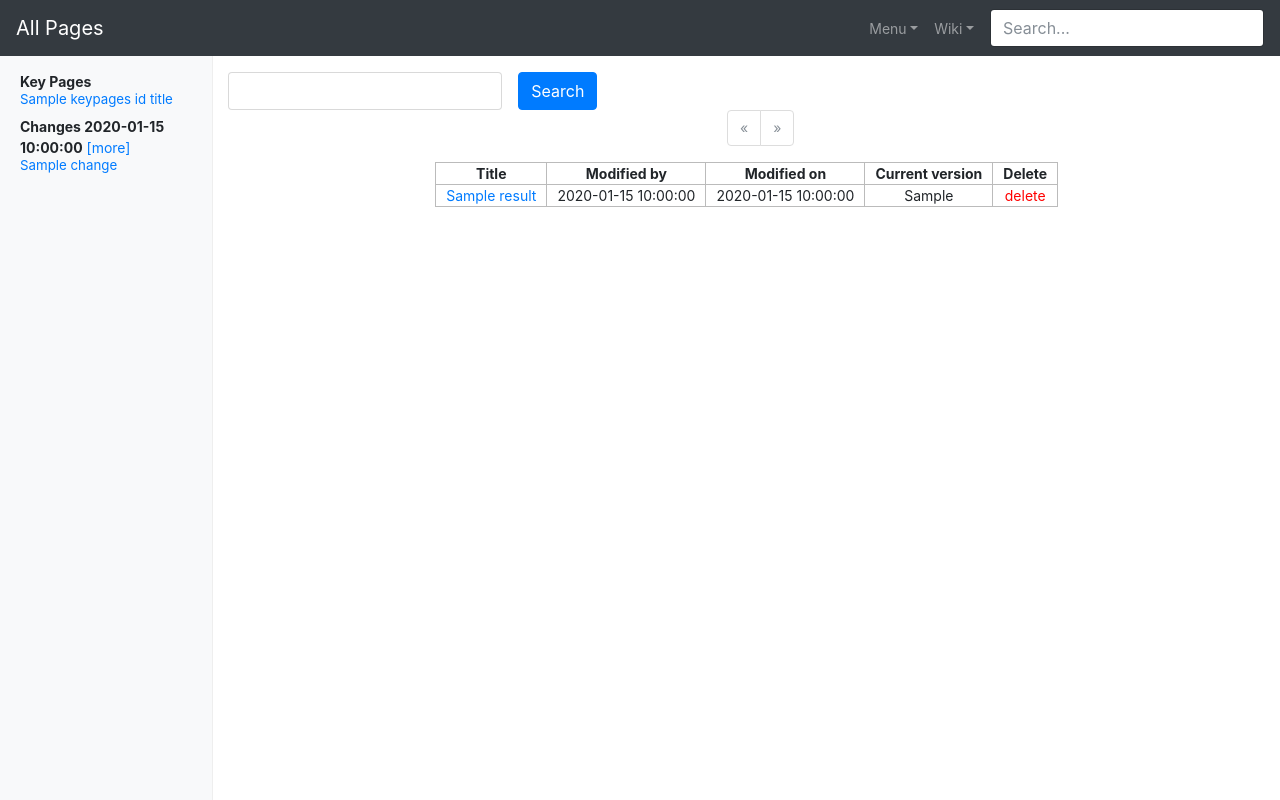
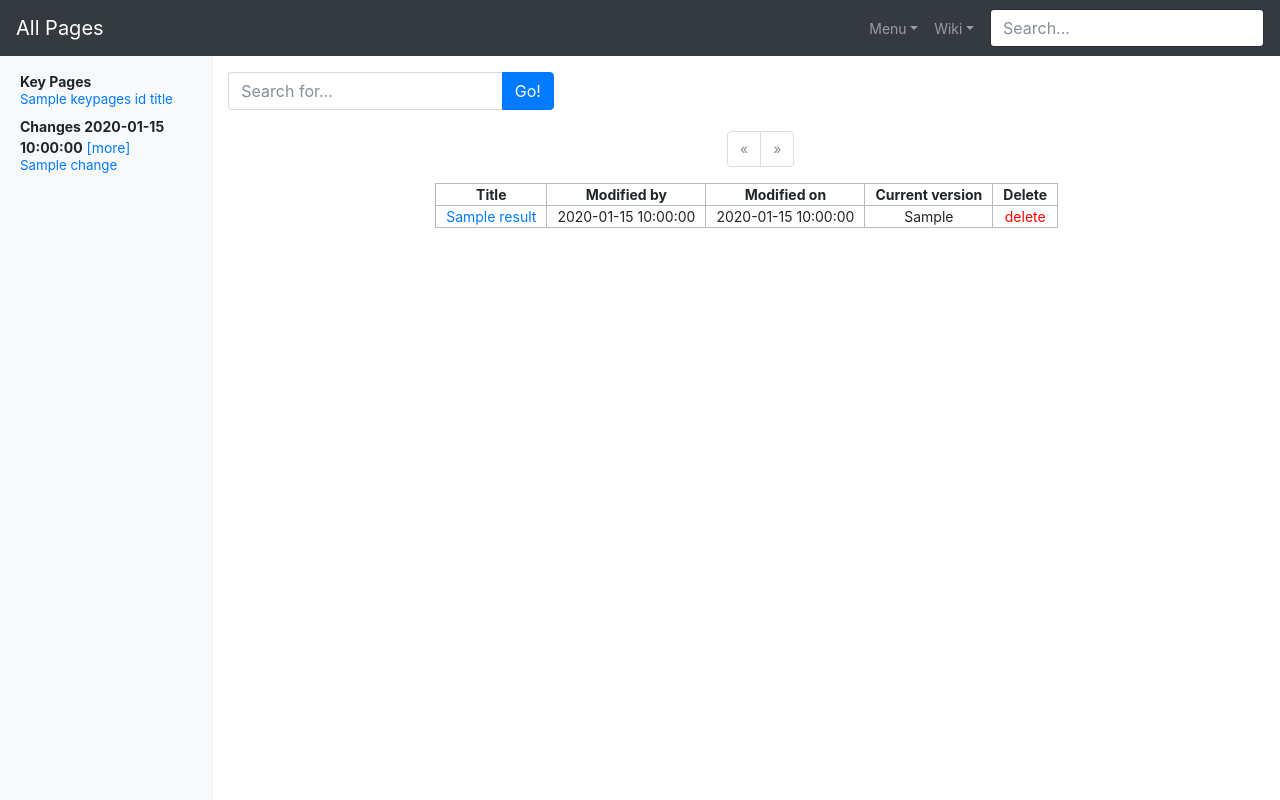
Before and after one commit to smartalecH/Project-Wiki, a Flask app: template app/templates/admin/wiki_show_all_pages.html in a window 1280 px wide. Run offline with Flask 2, Linux system fonts and the light colour scheme; the template is opened without the code that fills it: values that come from a table or form of the project are taken from there, most other values are stand-ins (such as "Sample title", 1, 10 or a date in 2020); parts of the project's set-up code (start-up, migrations or seed data) failed here and were passed over; some libraries are stand-ins or nearby versions.

Commit message:
update search form in all-pages

```diff
--- a/app/templates/admin/wiki_show_all_pages.html
+++ b/app/templates/admin/wiki_show_all_pages.html
@@ -5,15 +5,23 @@
 {% endblock %}
 
 {% block content %}
-<form method="Post" class="form-inline">
-    {{ search_form.hidden_tag() }}
-    <div class="form-group">
-    {{ search_form.search(class="form-control") }}
-    </div>
-    <div class="form-group mx-sm-3">
-    {{ search_form.submit(class="btn btn-primary") }}
-    </div>
-</form>
+
+<div class="row">
+  <div class="col-lg-4">
+    <form method="Post">
+      {{ search_form.hidden_tag() }}
+      <div class="input-group">
+        {% set attribs = {'placeholder':'Search for...', 'aria-label':'Search for...'}  %}
+        {{ search_form.search(class="form-control", **attribs) }}
+        <span class="input-group-btn">
+          {{ search_form.submit(class="btn btn-primary", value="Go!") }}
+        </span>
+      </div>
+    </form>
+  </div>
+</div>
+
+<br>
 
 {% if search_form.search.data %}
 <h3>Search Results for <i>"{{ search_form.search.data }}"</i></h3>
```
